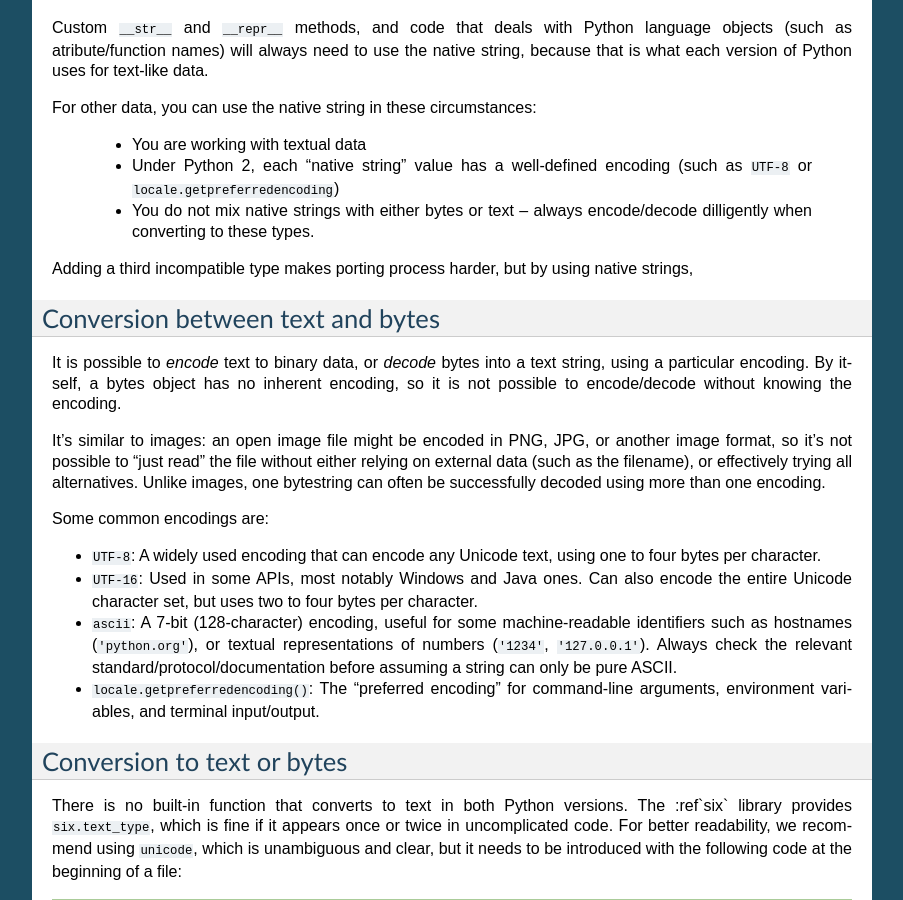
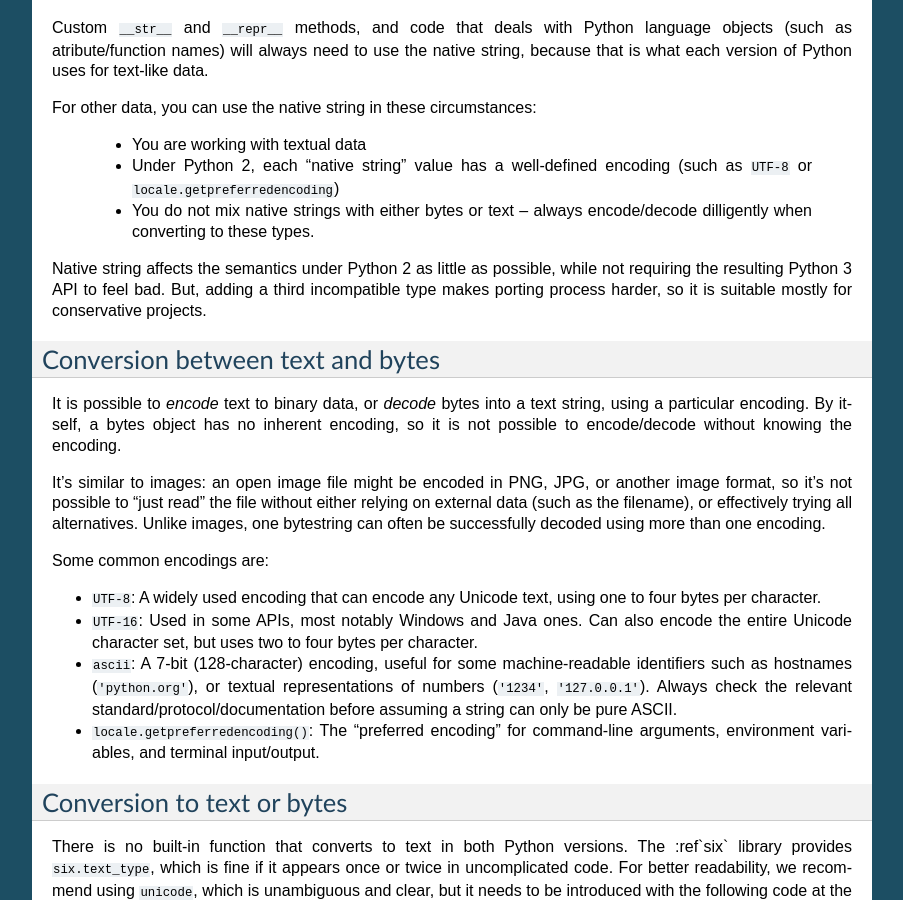
Before and after one commit to fedora-python/portingguide, a Sphinx documentation site: the page built from source/strings.rst, in a window 1280 px wide and 900 px high, scrolled down 740 px. Shown: the whole window, without its empty margins (198-1101 px from the left). Built offline with Sphinx 7.4.7, drawn with Linux system fonts in a browser that asks for light colours.

Commit message:
Rewriting uncompleted sentence

```diff
--- a/source/strings.rst
+++ b/source/strings.rst
@@ -65,8 +65,10 @@ For other data, you can use the native string in these circumstances:
     * You do not mix native strings with either bytes or text – always
       encode/decode dilligently when converting to these types.
 
-Adding a third incompatible type makes porting process harder, but by using
-native strings,
+Native string affects the semantics under Python 2 as little as possible,
+while not requiring the resulting Python 3 API to feel bad. But, adding
+a third incompatible type makes porting process harder, so it is suitable
+mostly for conservative projects.
 
 
 Conversion between text and bytes
```
